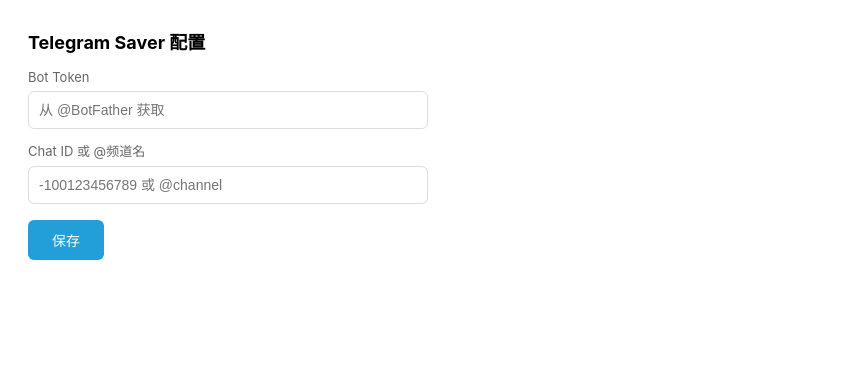
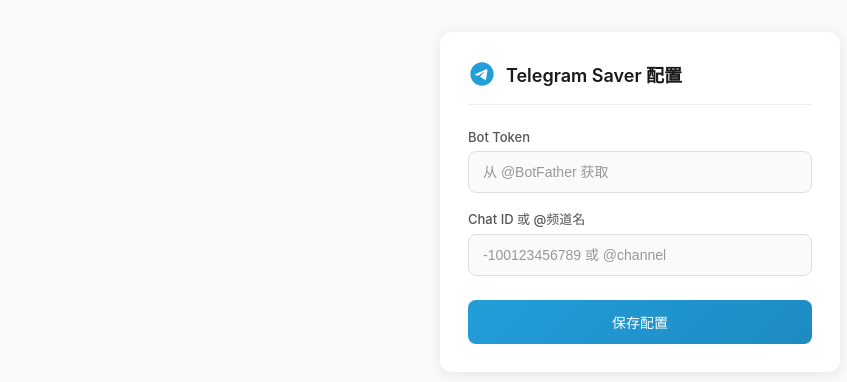
Before and after one commit to EvilIrving/send-to-tg, a browser extension: page options.html in a window 1280 px wide. Shown: the whole page, without its empty margins (0-847 px from the left). Drawn offline with Linux system fonts and the light colour scheme.

Commit message:
style(popup, options): 重构界面样式为现代简约风格
- 添加 Telegram 图标和统一头部
- 优化配色、阴影和圆角效果
- 改进输入框和按钮交互反馈

```diff
--- a/options.html
+++ b/options.html
@@ -3,27 +3,132 @@
 <head>
   <meta charset="UTF-8">
   <style>
-    body { padding: 20px; font-family: -apple-system, BlinkMacSystemFont, sans-serif; max-width: 400px; }
-    h2 { margin-top: 0; font-size: 18px; }
-    label { display: block; margin-top: 12px; font-size: 13px; color: #666; }
-    input { width: 100%; padding: 10px; margin-top: 6px; box-sizing: border-box; border: 1px solid #ddd; border-radius: 6px; font-size: 14px; }
-    button { margin-top: 16px; padding: 10px 24px; cursor: pointer; background: #229ED9; color: white; border: none; border-radius: 6px; font-size: 14px; }
-    button:hover { background: #1a8ac4; }
-    #status { margin-top: 12px; font-size: 13px; }
-    .success { color: #28a745; }
+    * { box-sizing: border-box; }
+    body {
+      padding: 32px;
+      margin: 0;
+      font-family: -apple-system, BlinkMacSystemFont, 'Segoe UI', Roboto, sans-serif;
+      background: #f8f9fa;
+      min-height: 100vh;
+    }
+    .container {
+      max-width: 400px;
+      margin: 0 auto;
+      background: #fff;
+      padding: 28px;
+      border-radius: 12px;
+      box-shadow: 0 2px 12px rgba(0, 0, 0, 0.08);
+    }
+    .header {
+      display: flex;
+      align-items: center;
+      gap: 10px;
+      margin-bottom: 24px;
+      padding-bottom: 16px;
+      border-bottom: 1px solid #eee;
+    }
+    .header svg {
+      width: 28px;
+      height: 28px;
+      fill: #229ED9;
+    }
+    h2 {
+      margin: 0;
+      font-size: 18px;
+      font-weight: 600;
+      color: #1a1a1a;
+    }
+    .form-group {
+      margin-bottom: 16px;
+    }
+    label {
+      display: block;
+      margin-bottom: 6px;
+      font-size: 13px;
+      font-weight: 500;
+      color: #555;
+    }
+    input {
+      width: 100%;
+      padding: 12px 14px;
+      border: 1px solid #e0e0e0;
+      border-radius: 8px;
+      font-size: 14px;
+      color: #333;
+      background: #fafafa;
+      transition: all 0.2s ease;
+      outline: none;
+    }
+    input:focus {
+      border-color: #229ED9;
+      background: #fff;
+      box-shadow: 0 0 0 3px rgba(34, 158, 217, 0.1);
+    }
+    input::placeholder {
+      color: #999;
+    }
+    button {
+      width: 100%;
+      margin-top: 8px;
+      padding: 12px 24px;
+      cursor: pointer;
+      background: linear-gradient(135deg, #229ED9 0%, #1e8bc3 100%);
+      color: white;
+      border: none;
+      border-radius: 8px;
+      font-size: 14px;
+      font-weight: 500;
+      transition: all 0.2s ease;
+    }
+    button:hover {
+      background: linear-gradient(135deg, #1e8bc3 0%, #1a7ab0 100%);
+      transform: translateY(-1px);
+      box-shadow: 0 4px 12px rgba(34, 158, 217, 0.3);
+    }
+    button:active {
+      transform: translateY(0);
+    }
+    #status {
+      margin-top: 16px;
+      padding: 10px 14px;
+      border-radius: 8px;
+      font-size: 13px;
+      text-align: center;
+      display: none;
+    }
+    #status:not(:empty) {
+      display: block;
+    }
+    .success {
+      color: #00b894;
+      background: #f0fff4;
+    }
+    .error {
+      color: #d63031;
+      background: #fff5f5;
+    }
   </style>
 </head>
 <body>
-  <h2>Telegram Saver 配置</h2>
+  <div class="container">
+    <div class="header">
+      <svg viewBox="0 0 24 24"><path d="M12 2C6.48 2 2 6.48 2 12s4.48 10 10 10 10-4.48 10-10S17.52 2 12 2zm4.64 6.8c-.15 1.58-.8 5.42-1.13 7.19-.14.75-.42 1-.68 1.03-.58.05-1.02-.38-1.58-.75-.88-.58-1.38-.94-2.23-1.5-.99-.65-.35-1.01.22-1.59.15-.15 2.71-2.48 2.76-2.69a.2.2 0 00-.05-.18c-.06-.05-.14-.03-.21-.02-.09.02-1.49.95-4.22 2.79-.4.27-.76.41-1.08.4-.36-.01-1.04-.2-1.55-.37-.63-.2-1.12-.31-1.08-.66.02-.18.27-.36.74-.55 2.92-1.27 4.86-2.11 5.83-2.51 2.78-1.16 3.35-1.36 3.73-1.36.08 0 .27.02.39.12.1.08.13.19.14.27-.01.06.01.24 0 .38z"/></svg>
+      <h2>Telegram Saver 配置</h2>
+    </div>
 
-  <label>Bot Token</label>
-  <input type="text" id="token" placeholder="从 @BotFather 获取">
+    <div class="form-group">
+      <label>Bot Token</label>
+      <input type="text" id="token" placeholder="从 @BotFather 获取">
+    </div>
 
-  <label>Chat ID 或 @频道名</label>
-  <input type="text" id="chatId" placeholder="-100123456789 或 @channel">
+    <div class="form-group">
+      <label>Chat ID 或 @频道名</label>
+      <input type="text" id="chatId" placeholder="-100123456789 或 @channel">
+    </div>
 
-  <button id="save">保存</button>
-  <p id="status"></p>
+    <button id="save">保存配置</button>
+    <div id="status"></div>
+  </div>
 
   <script src="options.js"></script>
 </body>
```
Also changed, not shown: popup.html (+107 -23 lines), manifest.json.
